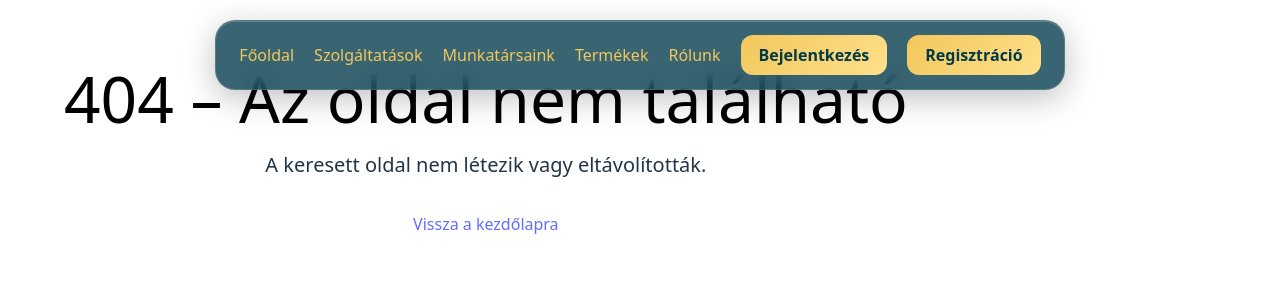
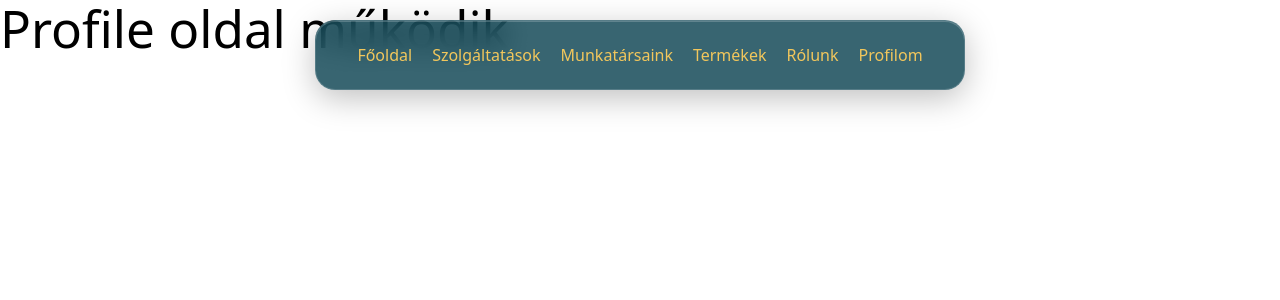
Before and after one commit to SpookyTenti/WebKer, a React (Vite) app: page /profile in a window 1280 px wide. Before the commit this address had no page. Shown: the top 300 px of the page. Built offline with nearby package versions, Linux system fonts and the light colour scheme.

Commit message:
Layouts delete, token fix

```diff
--- a/src/App.jsx
+++ b/src/App.jsx
@@ -11,27 +11,22 @@ import Rolunk from './pages/Rolunk/Rolunk'
 import Login from './pages/Login/Login'
 import Register from './pages/Register/Register'
 import NotFound from './pages/NotFound/NotFound'
+import Profile from './pages/Profile/profile'
+import Admin from './pages/Admin/Admin'
 
 export default function App() {
   return (
     <Routes>
       <Route element={<PublicLayout />}>
         <Route path="/" element={<Home />} />
-        <Route path="/szolgaltatasok" element={<Szolgaltatasok />} />
-        <Route path="/munkatarsaink" element={<Munkatarsaink />} />
+        <Route path="/Szolgaltatasok" element={<Szolgaltatasok />} />
+        <Route path="/Munkatarsaink" element={<Munkatarsaink />} />
         <Route path="/termekek" element={<Termekek />} />
         <Route path="/rolunk" element={<Rolunk />} />
         <Route path="/login" element={<Login />} />
         <Route path="/register" element={<Register />} />
-        <Route
-          path="/profil"
-          element={<div>Profil oldal (később fejlesztendő)</div>}
-        />
-        <Route
-          path="/admin"
-          element={<div>Admin oldal (később fejlesztendő)</div>}
-        />
-
+        <Route path="/profile" element={<Profile />} />
+        <Route path="/admin" element={<Admin />} />
         <Route path="*" element={<NotFound />} />
       </Route>
     </Routes>
--- a/src/components/Navbar/Navbar.css
+++ b/src/components/Navbar/Navbar.css
@@ -37,7 +37,6 @@ nav > div {
 /* HAMBURGER BUTTON */
 nav button {
   position: center;
-  left: 20px;
   font-size: 28px;
   background: none;
   border: none;
@@ -88,8 +87,8 @@ nav ul li a:hover::after {
 }
 
 /* LOGIN + REGISTER BUTTON */
-nav ul li a[href='/login'],
-nav ul li a[href='/register'] {
+nav ul li a[href='/Login'],
+nav ul li a[href='/Register'] {
   background: linear-gradient(135deg, #f2c75c, #ffe08a);
   color: #003b49;
   padding: 8px 18px;
@@ -98,8 +97,8 @@ nav ul li a[href='/register'] {
   transition: all 0.3s ease;
 }
 
-nav ul li a[href='/login']:hover,
-nav ul li a[href='/register']:hover {
+nav ul li a[href='/Login']:hover,
+nav ul li a[href='/Register']:hover {
   transform: translateY(-2px);
   box-shadow: 0 6px 18px rgba(242, 199, 92, 0.5);
 }
@@ -160,16 +159,16 @@ nav ul {
   max-width: 650px; /*  ha be van jelentkezve, keskenyebb */
 }
 /* Csak a login és register gombokra */
-nav ul li a[href='/login'],
-nav ul li a[href='/register'] {
+nav ul li a[href='/Login'],
+nav ul li a[href='/Register'] {
   display: inline-flex;
   align-items: center;
   justify-content: center;
   white-space: nowrap;
 }
 @media (max-width: 900px) {
-  nav ul li a[href='/login'],
-  nav ul li a[href='/register'] {
+  nav ul li a[href='/Login'],
+  nav ul li a[href='/Register'] {
     width: 100%;
     margin: 0 auto;
     display: block;
--- a/src/components/Navbar/Navbar.jsx
+++ b/src/components/Navbar/Navbar.jsx
@@ -5,7 +5,7 @@ import './Navbar.css'
 export default function Navbar() {
   const [open, setOpen] = useState(false)
 
-  const isLoggedIn = false // teszt
+  const isLoggedIn = true // teszt
   const isAdmin = false
 
   return (
@@ -18,32 +18,32 @@ export default function Navbar() {
             <Link to="/">Főoldal</Link>
           </li>
           <li>
-            <Link to="/szolgaltatasok">Szolgáltatások</Link>
+            <Link to="/Szolgaltatasok">Szolgáltatások</Link>
           </li>
           <li>
-            <Link to="/munkatarsaink">Munkatársaink</Link>
+            <Link to="/Munkatarsaink">Munkatársaink</Link>
           </li>
           <li>
-            <Link to="/termekek">Termékek</Link>
+            <Link to="/Termekek">Termékek</Link>
           </li>
           <li>
-            <Link to="/rolunk">Rólunk</Link>
+            <Link to="/Rolunk">Rólunk</Link>
           </li>
 
           {!isLoggedIn && (
             <>
               <li>
-                <Link to="/login">Bejelentkezés</Link>
+                <Link to="/Login">Bejelentkezés</Link>
               </li>
               <li>
-                <Link to="/register">Regisztráció</Link>
+                <Link to="/Register">Regisztráció</Link>
               </li>
             </>
           )}
 
           {isLoggedIn && (
             <li>
-              <Link to="/profil">Profilom</Link>
+              <Link to="/Profile">Profilom</Link>
             </li>
           )}
           {isLoggedIn && isAdmin && (
--- a/src/pages/Admin/Admin.jsx
+++ b/src/pages/Admin/Admin.jsx
@@ -0,0 +1,7 @@
+export default function Admin() {
+  return (
+    <div>
+      <h1>Admin oldal működik</h1>
+    </div>
+  )
+}
--- a/src/pages/NotFound/NotFound.css
+++ b/src/pages/NotFound/NotFound.css
@@ -10,3 +10,6 @@
   font-size: 1.25em;
   margin-bottom: 2rem;
 }
+p {
+  color: black;
+}
--- a/src/pages/Profile/profile.jsx
+++ b/src/pages/Profile/profile.jsx
@@ -1,7 +1,7 @@
-export default function Munkatarsaink() {
+export default function profile() {
   return (
     <div>
-      <h1>ProfileMUKDOIK</h1>
+      <h1>Profile oldal működik</h1>
     </div>
   )
 }
```
Also changed, not shown: src/layouts/AdminLayout.jsx (deleted), src/layouts/UserLayout.jsx (deleted).
